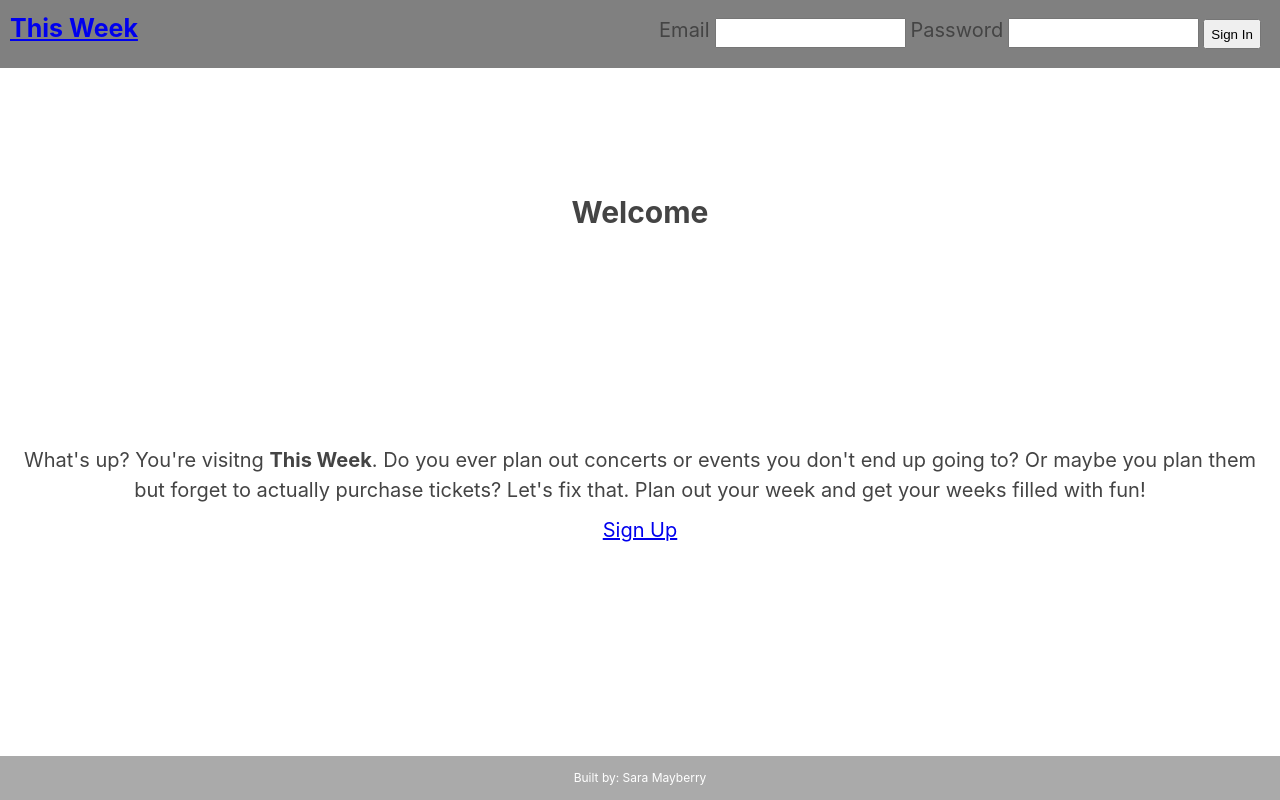
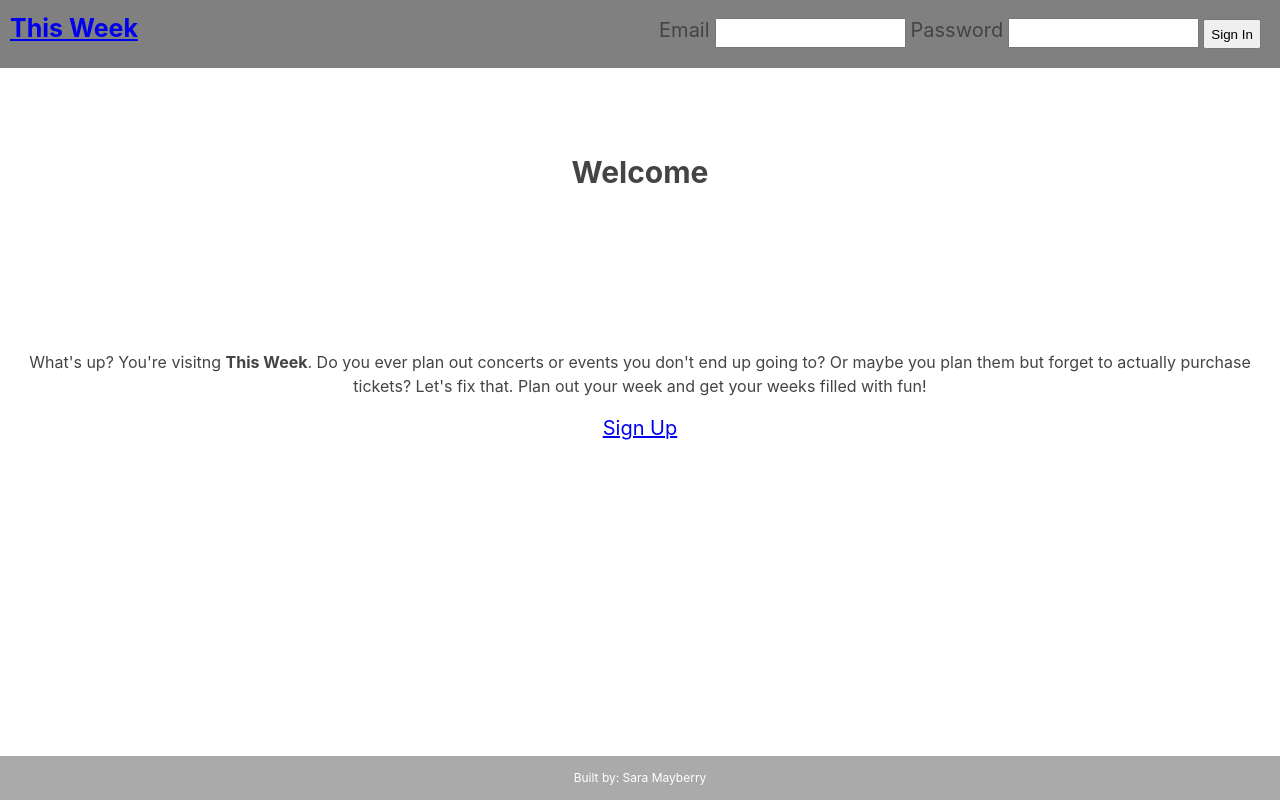
Before and after one commit to bahitssara/Just-Go, a React (Create React App) app: page / in a window 1280 px wide. Built offline with nearby package versions, Linux system fonts and the light colour scheme; the HTML template or start-up script is replaced by a standard one.

Commit message:
tests/css-fix

```diff
--- a/src/SignUpForm/SignUpForm.css
+++ b/src/SignUpForm/SignUpForm.css
@@ -24,8 +24,10 @@
 
 
 
-  /* @media screen and (min-width: 320px) {
-
+  @media screen and (min-width: 320px) {
+    .signup-page {
+        margin: 100px;
+    }
   }
 
   @media screen and (min-width: 765px) {
@@ -34,4 +36,4 @@
 
   @media screen and (min-width: 1000px) {
 
-  } */
+  }
--- a/src/homepage/homepage.css
+++ b/src/homepage/homepage.css
@@ -16,3 +16,28 @@
   font-size: 120px;
   padding: 10px;
 }
+
+  @media screen and (min-width: 320px) {
+    .home-page {
+      margin-top: 130px;
+    }
+
+    .home-page p {
+      font-size: 16px;
+      padding: 15px;
+      margin: auto;
+    }
+
+    .home-page i {
+      font-size: 80px;
+      padding: 10px;
+    }
+  }
+
+  /* @media screen and (min-width: 765px) {
+
+  }
+
+  @media screen and (min-width: 1000px) {
+
+  } */
```
Also changed, not shown: 1 other file (tests, documents, lock files or other folders).
